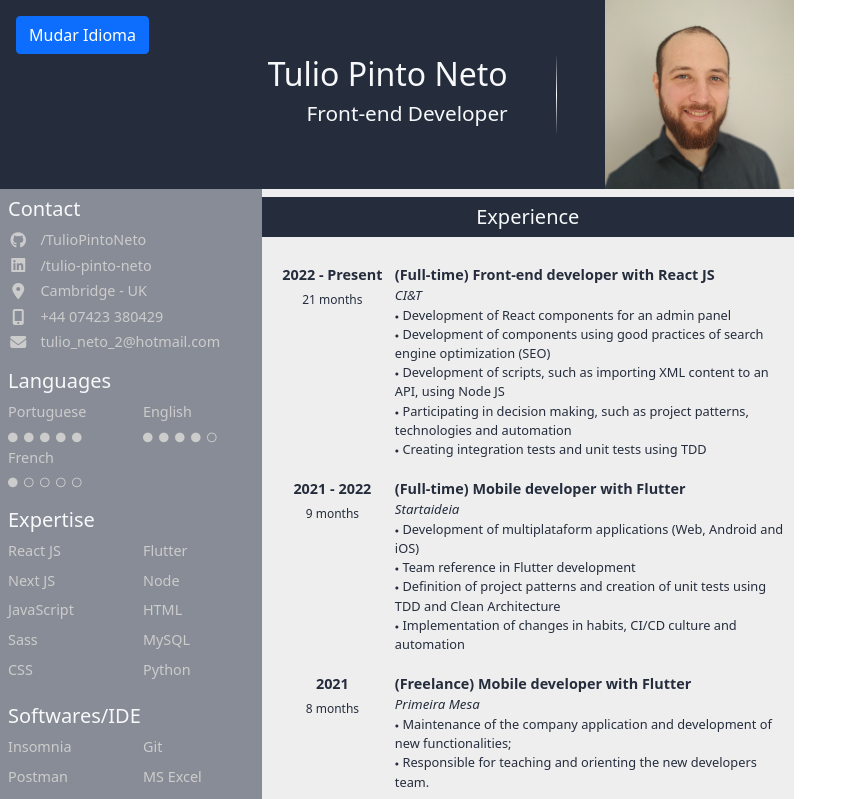
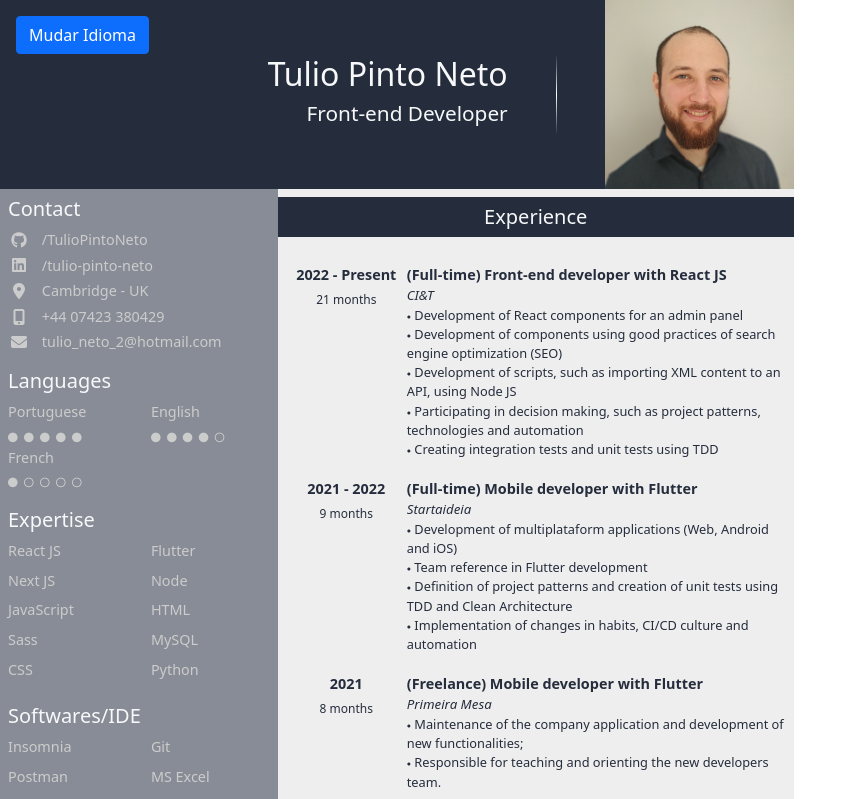
Before and after one commit to TulioPintoNeto/curriculum-vitae-js, a React app: page / in a window 1280 px wide. Shown: the top 799 px of the page, without its empty margins (0-857 px from the left). Built offline with nearby package versions, Linux system fonts and the light colour scheme.

Commit message:
feat: adjust width of side menu

```diff
--- a/public/style.css
+++ b/public/style.css
@@ -67,7 +67,7 @@ span {
 }
 
 #side-menu {
-  width: 33%;
+  width: 35%;
   min-height: calc(24.7cm + 29.7cm);
   background-color: rgb(135, 140, 150);
 }
@@ -78,7 +78,7 @@ span {
 }
 
 #main-content {
-  width: 67%;
+  width: 65%;
 }
 
 #main-content .row {
```
